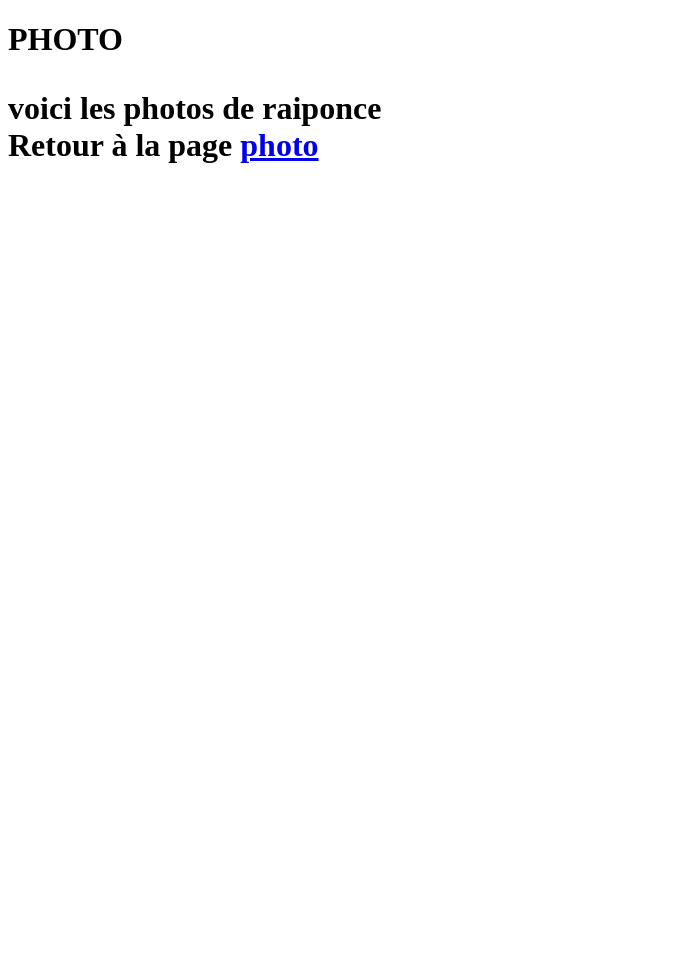
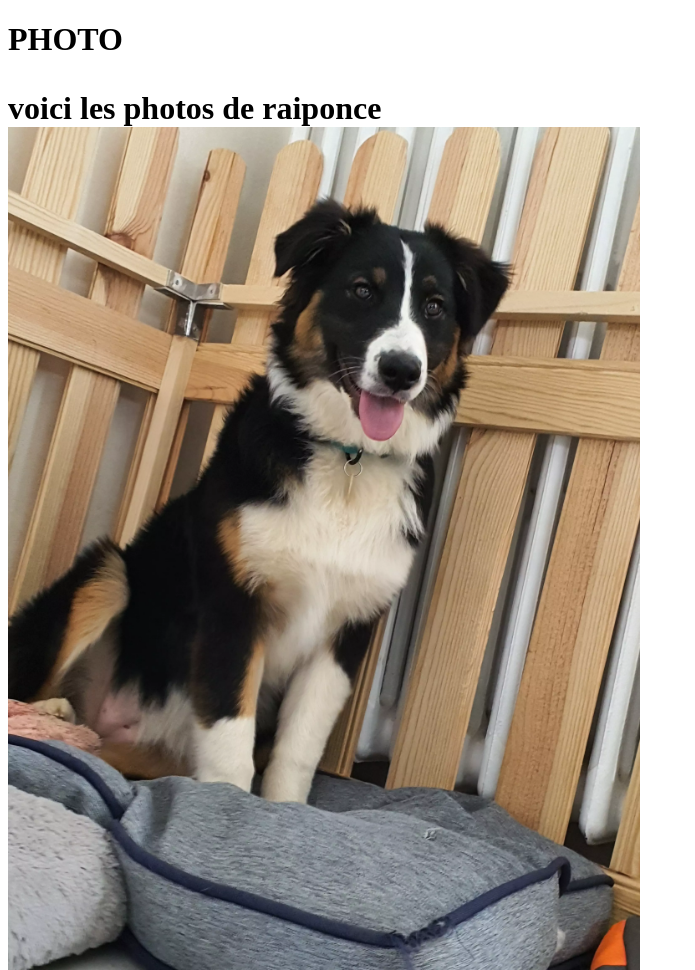
Before and after one commit to glenn15/test1, a plain HTML site: page page2.html in a window 1280 px wide. Shown: the top 970 px of the page, without its empty margins (0-695 px from the left). Before the commit the page ends 800 px from the top, so only its background shows below. Drawn offline with Linux system fonts and the light colour scheme.

Commit message:
Update page2.html

```diff
--- a/page2.html
+++ b/page2.html
@@ -8,6 +8,8 @@
     <body>
 <h1> PHOTO <h1>
         <p> voici les photos de raiponce
+<br>
+<img src="20210518_152153.webp" height="50%" width="50%" alt="c'est une photo de chiot " >
 
 <br>
 
```
